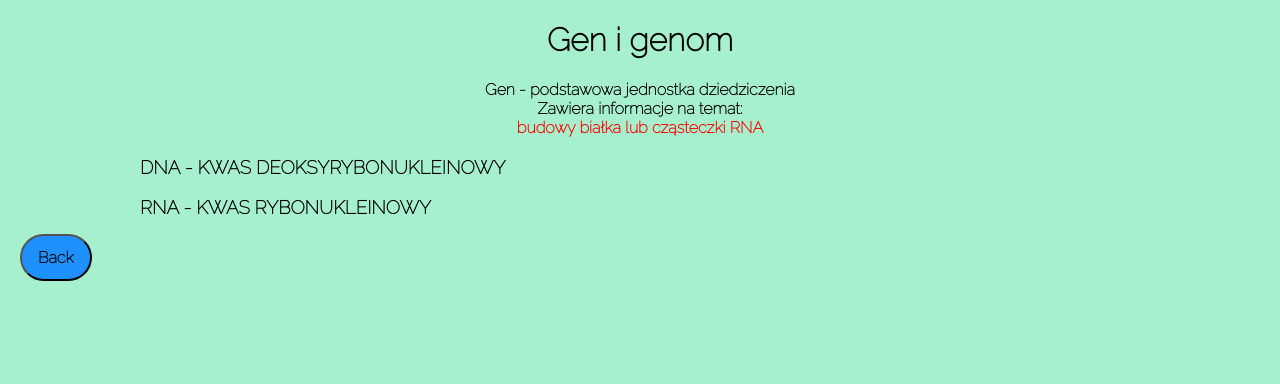
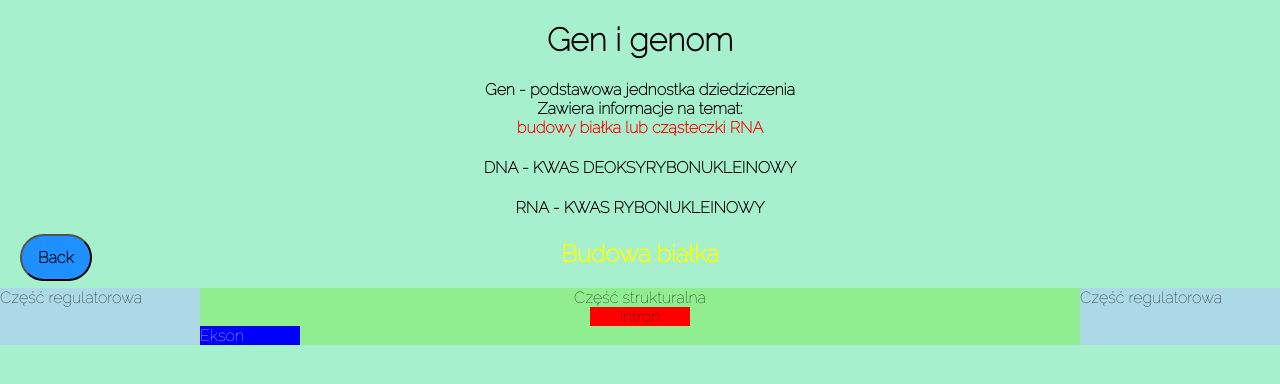
Before and after one commit to aleksandrapacia/molecular-genetics, a plain HTML site: page gen.html in a window 1280 px wide. Drawn offline with Linux system fonts and the light colour scheme.

Commit message:
budowa genu org. eukariotycznego

```diff
--- a/bio_style.css
+++ b/bio_style.css
@@ -1,6 +1,6 @@
 body {
     background-color: rgb(167, 240, 206);
-    width: 1000px;
+    width: max-width;
     margin-left: auto;
     margin-right: auto;
 
@@ -27,18 +27,27 @@ body {
 }
 .p1{
     font-size: 16px;
-    font-weight: 1000;
+    font-weight: 700;
 }
 
 .h3 {
-    font-weight: 1500;
+
+    font-weight: 700;
 }
 
 .p2{
     font-size: 16px;
-    font-weight: 1000;
-    color: red
+    font-weight: bolder;
+    color: red;
 }
+
+.p3 {
+  font-size: 24px;
+  font-weight:800;
+  color: red;
+
+}
+
 .btn {
     background-color: DodgerBlue; /* Blue background */
     color: black; /* White text */
@@ -53,12 +62,53 @@ body {
     position:absolute;
     left: 20px;
     bottom: 519px;
+}
+
+.div1 {
+  float: right;
+}
+
+.div2 {
+  float: left;
+}
+.h2 {
+  color: yellow;
+  font-weight: bold;
+
+}
+  /* Darker background on mouse-over */
+.btn:hover {
+    background-color: RoyalBlue;
+}
+
+.myCanvas{
+  color: violet;
+}
 
 
+#parent {
+  display: flex;
+}
+#narrow {
+  width: 200px;
+  background: lightblue;
+  /* Just so it's visible */
+}
+#wide {
+  flex: 1;
+  /* Grow to rest of container */
+  background: lightgreen;
+  /* Just so it's visible */
+}
 
-  }
+#narrow_2 {
+  width: 100px;
+  background: red ;
+}
 
-  /* Darker background on mouse-over */
-  .btn:hover {
-    background-color: RoyalBlue;
-  }
+
+#narrow_3 {
+  width: 100px;
+  background: blue ;
+  color: white;
+}
--- a/gen.html
+++ b/gen.html
@@ -15,18 +15,66 @@
             font-family: 'Raleway', sans-serif;
             font-size: medium;
           }
+
         </style>
-</html>
-<html>
+        <style>
+            #my-canvas {border: 1px solid gray;}
+        </style>
+
 <body>
-
     <h1><center>Gen i genom</center></h1>
     <button onclick = "location.href='index.html'" class="btn"><i class="fa fa-folder"></i>Back</button>
     <p1 class="p1"><center>Gen - podstawowa jednostka dziedziczenia </center></p1>
     <p1 class="p1"><center>Zawiera informacje na temat: </center></p1>
     <p2 class="p2"><center>budowy białka lub cząsteczki RNA</center></p2>
-    <h3>DNA - KWAS DEOKSYRYBONUKLEINOWY</h3>
-    <h3 class = "h3">RNA - KWAS RYBONUKLEINOWY</h3>
+    <h4><center>DNA - KWAS DEOKSYRYBONUKLEINOWY</center></h4>
+    <h4 class = "h3"><center>RNA - KWAS RYBONUKLEINOWY</center></h4>
+    <h2 class = "h2"><center>Budowa białka</center></h2>
+
+    <!--<canvas id="my-canvas" width="200" height="300"></canvas>
+    <div>
+      <div1 class = "div1">
+        <p3 class="p3">Ekson - sekwencja kodująca, zawierająca informację na temat budowy
+          RNA o kolejności ułożenia aminokwasów
+          w białkach.
+        </p3>
+      </div1>
+      <div2  class = "div2">
+        <script>
+
+
+          var canvas = document.querySelector('#my-canvas');
+          var context = canvas.getContext('2d');
+
+          function drawRectangle(x, y, width, height, color) {
+              context.beginPath();
+
+              context.rect(x, y, width, height, color);
+              context.fillStyle=color;
+              context.fillRect(10,10,180,100)
+              context.stroke();
+          }
+
+          drawRectangle(10, 10, 180, 100, "#45EC1C")
+          drawRectangle(10, 130, 180, 100, "#FF0000")
+
+        </script>
+      </div2>
+    </div>
+
+    <div id="parent">
+    -->
+    <div id="parent">
+      <div id="narrow">Część regulatorowa</div>
+      <div id="wide"><center>Część strukturalna</center>
+        <center>
+          <div id="narrow_2">Intron</div>
+        </center>
+        <div id= "narrow_3">Ekson</div>
+      </div>
+
+      <div id="narrow">Część regulatorowa</div>
+    </div>
 
 </body>
 </html>
```
Also changed, not shown: index.html (+1 -0 lines).
